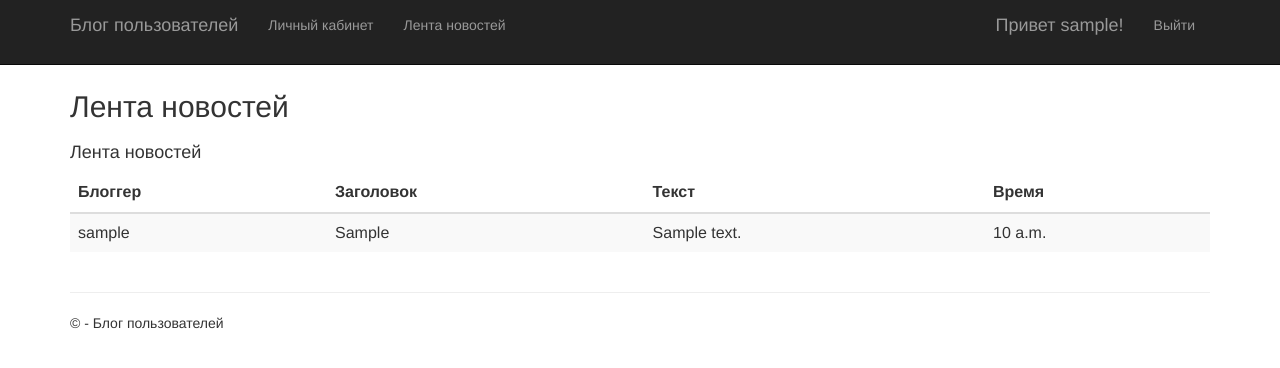
After one commit to TerionGVS5/UsersBlogs, a Django app: page /news_feed in a window 1280 px wide. The commit adds this page. Shown: the top 368 px of the page. Run offline with Django 3.2, Linux system fonts and the light colour scheme; a user stored in the database is signed in; tables that the repository leaves empty hold one stand-in row (values such as "Sample post"); some libraries are stand-ins or nearby versions.

Commit message:
Добавлена лента новостей, сортировка по дате публикации, обновление при отписке/подписке

```diff
--- a/UsersBlogs/UsersBlogs/urls.py
+++ b/UsersBlogs/UsersBlogs/urls.py
@@ -18,6 +18,7 @@ urlpatterns = [
     # Examples:
     url(r'^$', app.views.home, name='home'),
     url(r'^private_office$', app.views.PrivateOfficeView.as_view(), name='private_office'),
+    url(r'^news_feed$', app.views.NewsFeedView.as_view(), name='news_feed'),
     url(r'^private_office/delete_post/(?P<pk>[0-9]+)/$', app.views.deletePostView, name='delete_post'),
     url(r'^private_office/unsub/(?P<pk>[0-9]+)/$', app.views.unsubView, name='unsub'),
     url(r'^private_office/makesub$', app.views.MakeSubView.as_view(), name='make_sub'),
--- a/UsersBlogs/app/templates/app/layout.html
+++ b/UsersBlogs/app/templates/app/layout.html
@@ -24,6 +24,7 @@
             <div class="navbar-collapse collapse">
                 <ul class="nav navbar-nav">
                     <li><a href="{% url 'private_office' %}">Личный кабинет</a></li>
+                    <li><a href="{% url 'news_feed' %}">Лента новостей</a></li>
                 </ul>
                 {% include 'app/loginpartial.html' %}
             </div>
--- /dev/null
+++ b/UsersBlogs/app/templates/app/news_feed.html
@@ -0,0 +1,34 @@
+{% extends "app/layout.html" %}
+
+{% block content %}
+
+<h2>{{ title }}</h2>
+<div class="row">
+    <div class="col-md-12">
+    <h4>Лента новостей</h4>
+        {% if posts %}
+        <table class="table table-striped">
+            <thead>
+                <tr>
+                  <th>Блоггер</th>
+                  <th>Заголовок</th>
+                    <th>Текст</th>
+                    <th>Время</th>
+                </tr>
+            </thead>
+            <tbody>
+                {% for post in posts %}
+                <tr>
+                  <td>{{post.owner.username}}</td>
+                  <td>{{post.caption}}</td>
+                  <td>{{post.text}}</td>
+                   <td>{{post.time}}</td>
+                </tr>
+                {% endfor %}
+            </tbody>
+        </table>
+        {% endif %}
+    </div>
+</div>
+
+{% endblock %}
--- a/UsersBlogs/app/views.py
+++ b/UsersBlogs/app/views.py
@@ -89,3 +89,12 @@ def unsubView(request,pk):
     if get_subscription.user == request.user:
         get_subscription.delete()
     return HttpResponseRedirect('/private_office')
+
+class NewsFeedView(LoginRequiredMixin, View):
+    template_name='app/news_feed.html'
+    login_url = '/login/'
+    title='Лента новостей'
+    def get(self, request):
+        get_bloggers = Subscription.objects.all().filter(user=request.user).values_list('blogger')
+        get_posts=Post.objects.all().filter(owner__in=get_bloggers).order_by('time')
+        return render(request,self.template_name, {'title':self.title, 'posts':get_posts})
```
Also changed, not shown: 1 other file.
